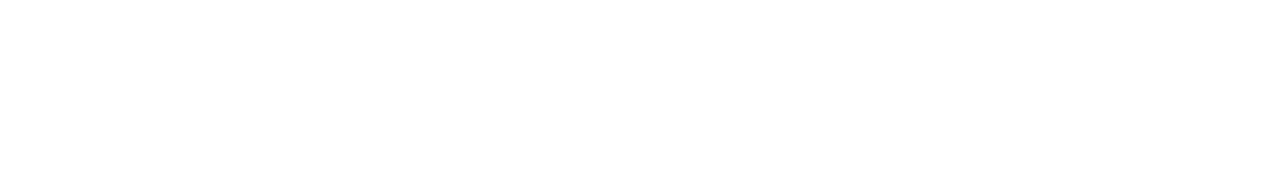
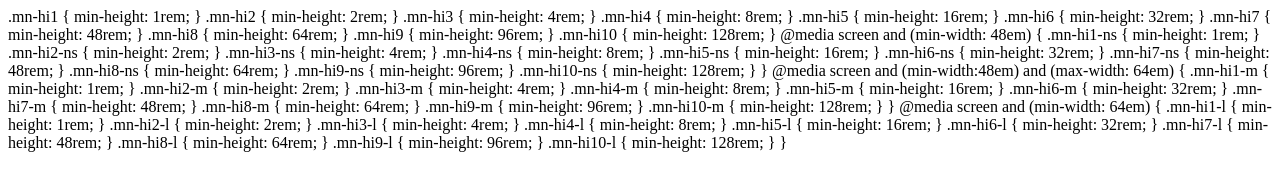
Before and after one commit to mrmrs/css-min-height-scale, a website: page index.html in a window 1280 px wide. Drawn offline with Linux system fonts and the light colour scheme.

Commit message:
Adding css contents to html file for documentation

```diff
--- a/index.html
+++ b/index.html
@@ -12,5 +12,56 @@
     <link rel="stylesheet" href="min-height-scale.css">
   </head>
   <body>
-  </body>
+.mn-hi1   { min-height: 1rem; }
+.mn-hi2   { min-height: 2rem; }
+.mn-hi3   { min-height: 4rem; }
+.mn-hi4   { min-height: 8rem; }
+.mn-hi5   { min-height: 16rem; }
+.mn-hi6   { min-height: 32rem; }
+.mn-hi7   { min-height: 48rem; }
+.mn-hi8   { min-height: 64rem; }
+.mn-hi9   { min-height: 96rem; }
+.mn-hi10  { min-height: 128rem; }
+
+@media screen and (min-width: 48em) {
+.mn-hi1-ns   { min-height: 1rem; }
+.mn-hi2-ns   { min-height: 2rem; }
+.mn-hi3-ns   { min-height: 4rem; }
+.mn-hi4-ns   { min-height: 8rem; }
+.mn-hi5-ns   { min-height: 16rem; }
+.mn-hi6-ns   { min-height: 32rem; }
+.mn-hi7-ns   { min-height: 48rem; }
+.mn-hi8-ns   { min-height: 64rem; }
+.mn-hi9-ns   { min-height: 96rem; }
+.mn-hi10-ns  { min-height: 128rem; }
+}
+
+@media screen and (min-width:48em) and (max-width: 64em) {
+.mn-hi1-m   { min-height: 1rem; }
+.mn-hi2-m   { min-height: 2rem; }
+.mn-hi3-m   { min-height: 4rem; }
+.mn-hi4-m   { min-height: 8rem; }
+.mn-hi5-m   { min-height: 16rem; }
+.mn-hi6-m   { min-height: 32rem; }
+.mn-hi7-m   { min-height: 48rem; }
+.mn-hi8-m   { min-height: 64rem; }
+.mn-hi9-m   { min-height: 96rem; }
+.mn-hi10-m  { min-height: 128rem; }
+
+}
+
+@media screen and (min-width: 64em) {
+.mn-hi1-l   { min-height: 1rem; }
+.mn-hi2-l   { min-height: 2rem; }
+.mn-hi3-l   { min-height: 4rem; }
+.mn-hi4-l   { min-height: 8rem; }
+.mn-hi5-l   { min-height: 16rem; }
+.mn-hi6-l   { min-height: 32rem; }
+.mn-hi7-l   { min-height: 48rem; }
+.mn-hi8-l   { min-height: 64rem; }
+.mn-hi9-l   { min-height: 96rem; }
+.mn-hi10-l  { min-height: 128rem; }
+}
+
+</body>
 </html>
```
